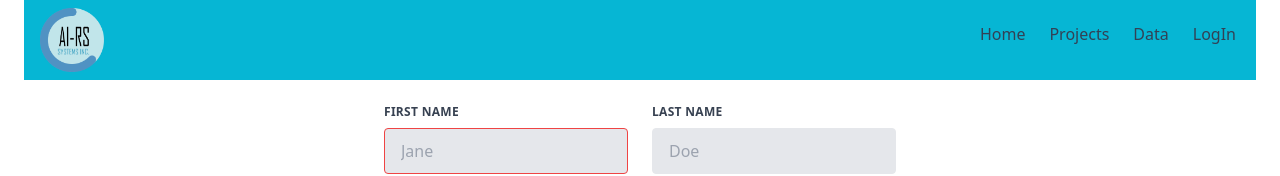
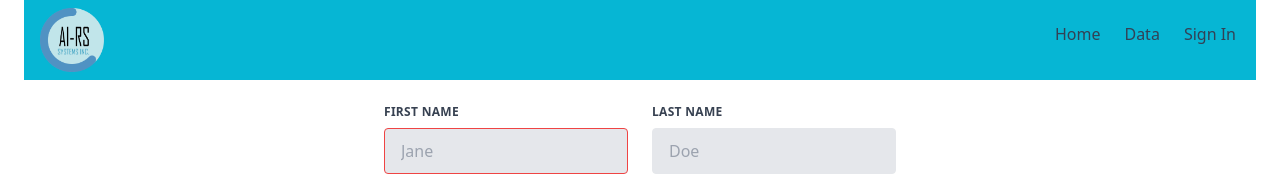
Before and after one commit to ljmantillasc/rsapp, a Next.js app: page /signin in a window 1280 px wide. Shown: the top 176 px of the page. Built offline with nearby package versions, Linux system fonts and the light colour scheme.

Commit message:
six commit

```diff
--- a/pages/NavItem.js
+++ b/pages/NavItem.js
@@ -1,13 +1,13 @@
 import Link from "next/link";
 
-export default function NavItem({ href, isActive, children }) {
+export default function NavItem({ href, children }) {
     return (
       <li className="px-3 py-3 my-2  rounded-lg hover:bg-slate-100 hover:text-slate-900 ">
-        <Link href={href}>
+        {/* <Link href={href}>
             <a className={'font-medium align-middle text-slate-700 '} >
             {children}
             </a>
-        </Link>
+        </Link> */}
       </li>
     )
 }
--- a/pages/index.js
+++ b/pages/index.js
@@ -1,7 +1,7 @@
 import React from 'react';
-import Image from 'next/image'
-import Nav from './Nav.js'
-import NavItem from './NavItem.js'
+//import Image from 'next/image';
+import Nav from './Nav.js';
+//import NavItem from './NavItem.js';
 import Link from "next/link";
 
 const Home = () => {
@@ -10,11 +10,25 @@ const Home = () => {
       <Nav>
         <img src="/logoAI.png" className='flex-none w-16 h-16 m-2 ' />
         <a className='flex-auto w-30'></a>
-        <NavItem href="/">Home</NavItem>
-        <NavItem href="/home">Projects</NavItem>
+        <li className="px-3 py-3 my-2  rounded-lg hover:bg-slate-100 hover:text-slate-900 ">
+          <Link href="/">
+            <a className={'font-medium align-middle text-slate-700 '} > Home </a>
+          </Link>
+        </li>
+        <li className="px-3 py-3 my-2  rounded-lg hover:bg-slate-100 hover:text-slate-900 ">
+          <Link href="/">
+            <a className={'font-medium align-middle text-slate-700 '} > Data </a>
+          </Link>
+        </li>
+        <li className="px-3 py-3 my-2  rounded-lg hover:bg-slate-100 hover:text-slate-900 ">
+          <Link href="/signin">
+            <a className={'font-medium align-middle text-slate-700 '} > Sign In </a>
+          </Link>
+        </li>
+        {/* <NavItem href="/" >Projects</NavItem>
         <NavItem href="/home">Data</NavItem>
         <NavItem href="/login">LogIn</NavItem>
-        <NavItem href="/signin">Sign In</NavItem>
+        <NavItem href="/signin">Sign In</NavItem> */}
       </Nav>
     </div>
 
--- a/pages/signin.js
+++ b/pages/signin.js
@@ -2,6 +2,7 @@ import React from 'react';
 import Image from 'next/image';
 import Nav from './Nav.js'
 import NavItem from './NavItem.js'
+import Link from "next/link";
 
 const Home = () => {
   return <div>
@@ -9,10 +10,21 @@ const Home = () => {
       <Nav>
         <img src="/logoAI.png" className='flex-none w-16 h-16 m-2 ' />
         <a className='flex-auto w-30'></a>
-        <NavItem href="/">Home</NavItem>
-        <NavItem href="/home">Projects</NavItem>
-        <NavItem href="/home">Data</NavItem>
-        <NavItem href="/login">LogIn</NavItem>
+        <li className="px-3 py-3 my-2  rounded-lg hover:bg-slate-100 hover:text-slate-900 ">
+          <Link href="/">
+            <a className={'font-medium align-middle text-slate-700 '} > Home </a>
+          </Link>
+        </li>
+        <li className="px-3 py-3 my-2  rounded-lg hover:bg-slate-100 hover:text-slate-900 ">
+          <Link href="/">
+            <a className={'font-medium align-middle text-slate-700 '} > Data </a>
+          </Link>
+        </li>
+        <li className="px-3 py-3 my-2  rounded-lg hover:bg-slate-100 hover:text-slate-900 ">
+          <Link href="/signin">
+            <a className={'font-medium align-middle text-slate-700 '} > Sign In </a>
+          </Link>
+        </li>
       </Nav>
     </div>
     <div className='flex flex-col items-center mx-6 mt-6'>
```
